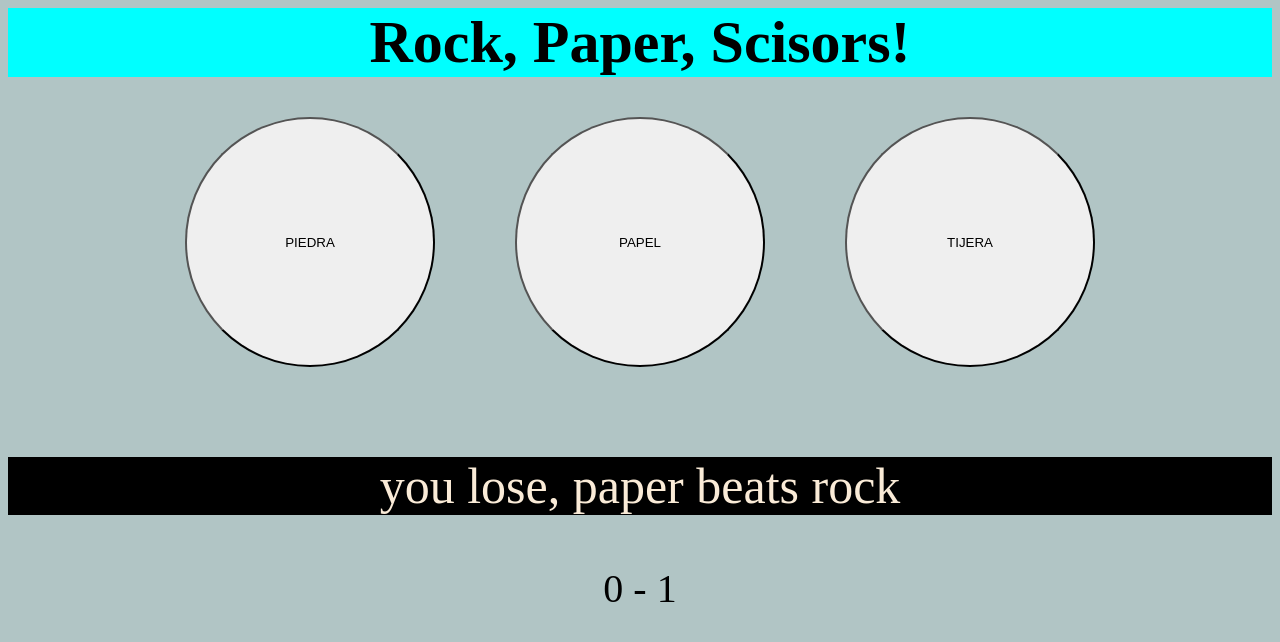
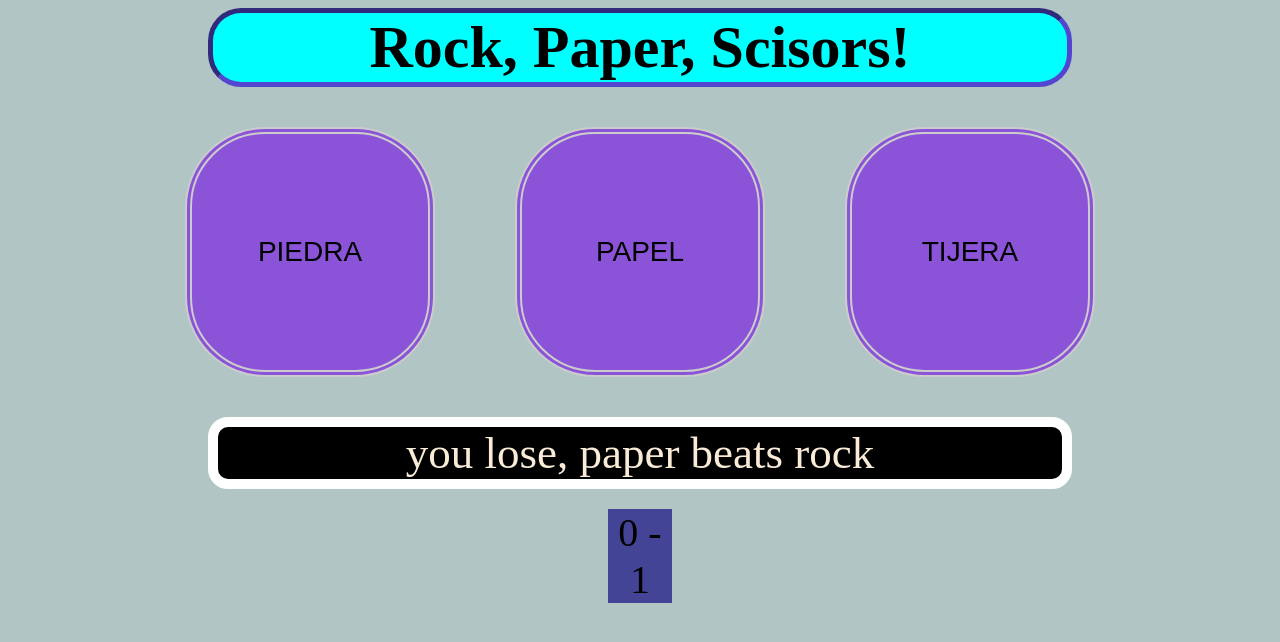
Before and after one commit to Ramiro333/Piedra-papel-tijera, a plain HTML site: page piedra-papel-tijera.html in a window 1280 px wide. Both pictures are taken after a click on the button "PIEDRA". Drawn offline with Linux system fonts and the light colour scheme.

Commit message:
css y js
equilibrado estilos entre css y js, agregado estilos a js q causaba bug, limpiado el codigo, mejorado comentarios. terminado

```diff
--- a/piedra-papel-tijera.css
+++ b/piedra-papel-tijera.css
@@ -2,10 +2,13 @@ body {
     background-color: rgb(177, 197, 197);
 }
 h3{
-    margin: 0;
+    border-radius: 33px;
+    margin: 0px 200px;
     font-size: 60px;
     text-align: center;
     background-color: aqua;
+    border: inset 5px;
+    border-color: rgb(83, 69, 207);
 }
 #botones {
     display: flex;
@@ -19,17 +22,24 @@ h3{
     height: 250px;
     border-radius: 50%;
     margin: 40px;
+    background-color: #8a53d8;
+    border: 7px double #cccccc;
+    border-radius: 80px;
+    font-size: 28px;
+    cursor: pointer;
+    -webkit-transition: all 0.5s;
+    -moz-transition: all 0.5s;
+    -o-transition: all 0.5s;
+    transition: all 0.5s;
 }
 
-#results {
-    margin: 0px 0px;
-    font-size: 50px;
-    text-align: center;
-    background-color: black;
-    color: antiquewhite;
-}
+button:hover {
+    background-color: rgb(92, 0, 128);
+  }
+
 #counter {
-    margin: 0px auto 0px;
+    background-color: rgb(68, 68, 151);
+    margin:20px 600px 20px 600px ;
     text-align: center;
     font-size:  40px;
 }
--- a/piedra-papel-tijera.html
+++ b/piedra-papel-tijera.html
@@ -15,6 +15,7 @@
         </div>
         <div id="results"></div>
         <div id="counter"></div>
+        <div id="winner"></div>
         <script src="./rock-papper-scissors.js"></script>
     </body>
 </html>
--- a/rock-papper-scissors.js
+++ b/rock-papper-scissors.js
@@ -1,13 +1,11 @@
-//crear funcion para randomizar la eleccion de la maquina
+//eleccion de la maquina
 function getComputerChoice() {
     const getRandom = Math.floor(Math.random() * 3);
     const valores = ["piedra", "papel", "tijera"];
     const valorSeleccionado = valores[getRandom];
-    return valorSeleccionado
+    return valorSeleccionado;
 }
-//crear funcion de partida, guardar values
-//print que gano la ronda
-//agregar p al html
+//funcion de ronda + print ganador de ronda
 const resultados = document.getElementById('results');
 const par = document.createElement('p');
 function game(userChoice, ComputerChoice) {
@@ -15,85 +13,88 @@ function game(userChoice, ComputerChoice) {
         par.textContent = 'tie, start over';
     }else if (userChoice === "tijera" ) {
         if (ComputerChoice === "papel") {
-            par.textContent = 'you win!'
+            par.textContent = 'you win!';
             win = win + 1;
         } else {
-            par.textContent = 'you lose, rock beats scisors'
+            par.textContent = 'you lose, rock beats scisors';
             lose = lose + 1;
         }
     }else if (userChoice === "piedra") {
         if (ComputerChoice === "tijera") {
-            par.textContent ="you win!"
+            par.textContent ="you win!";
             win = win + 1;
         }  else {
-            par.textContent = "you lose, paper beats rock"
+            par.textContent = "you lose, paper beats rock";
             lose = lose + 1;
         }
     }else if (userChoice === "papel") {
         if (ComputerChoice == "piedra") {
-            par.textContent = "you win!"
+            par.textContent = "you win!";
             win = win + 1;
         } else {
-            par.textContent ="you lose, scisors beats paper"
+            par.textContent ="you lose, scisors beats paper";
             lose = lose + 1;
         }
 
     }
     resultados.appendChild(par);
 }
-//setear valores win/lose/partida
+par.style.cssText = 'margin:0';
+//set valores
 let win = 0;
 let lose = 0;
 let partida = 0;
-//decir quien gano la partida(en desuso)
-
-//asignar botones a las elecciones
+//elimina el texto cuando empieza una nueva partida
 function clearGameOverMessage() {
+    ganador.style.cssText = 'border: none;';
     par3.textContent = '';
   }
-
+//tableros
 const tablero = document.getElementById('counter');
+const ganador = document.getElementById('winner');
 const par2 = document.createElement('p');
 const par3 = document.createElement('p');
 function contador (){
     par2.textContent = `${win} - ${lose}`;
     tablero.appendChild(par2);
     if (partida === 5) {
+        ganador.setAttribute('style','margin: 0px 300px 0px 300px;border: solid 10px white;text-align: center;background-color: rgb(241, 53, 53); color: antiquewhite;');
         if (win === lose) {
-            par3.textContent = "game tie :0"
+            par3.textContent = "game tie :0";
         } else if (win < lose) {
-            par3.textContent = "you lose the game :("
+            par3.textContent = "you lose the game :(";
         } else  {
-            par3.textContent = "you win the game!"
+            par3.textContent = "you won the game!";
         }
-        tablero.appendChild(par3)
-        partida = 0
-        win = 0
-        lose = 0
+        par3.setAttribute('style', 'font-size: 45px;margin: 0px;');
+        ganador.appendChild(par3);
+        partida = 0;
+        win = 0;
+        lose = 0;
     }
 }
-
+par2.style.cssText = 'margin:0';
+//eleecion del jugador
 const tijera = document.getElementById('tijera');
 const papel = document.getElementById('papel');
 const piedra = document.getElementById('piedra');
 
 function elegir(choice) {
-    clearGameOverMessage()
-    let userChoice = choice
+    resultados.setAttribute('style','border-radius: 20px;margin: 0px 200px 0px 200px;border: solid 10px white;font-size: 45px;text-align: center;background-color: black;color: antiquewhite;')
+    clearGameOverMessage();
+    let userChoice = choice;
     let ComputerChoice = getComputerChoice()
     game(userChoice, ComputerChoice);
     partida++;
     contador();
 }
 
-
-
 tijera.onclick = function() {
-    elegir("tijera")
+    elegir("tijera");
 }
 papel.onclick = function() {
-    elegir("papel")
+    elegir("papel");
 }
 piedra.onclick = function() {
-    elegir("piedra")
+    elegir("piedra");
 }
```
